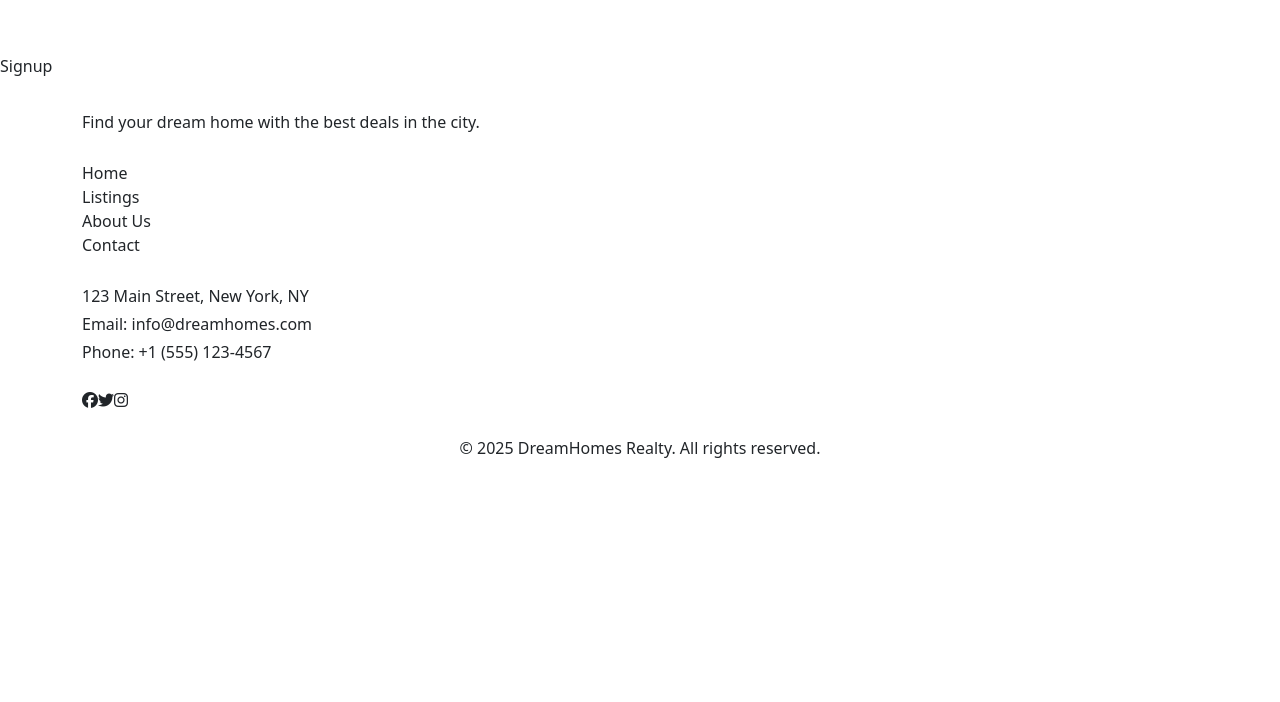
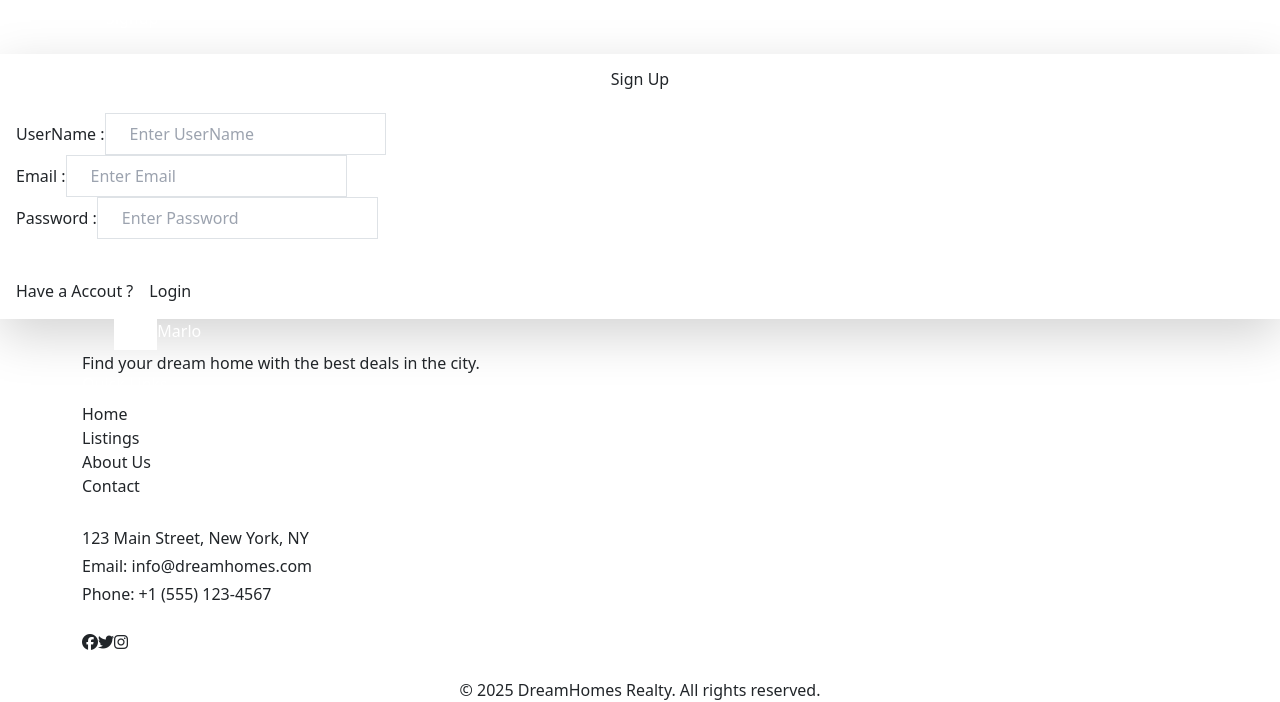
Before and after one commit to Rajulal-195/TopMarlo, a React (Vite) app: page /signup in a window 1280 px wide. Shown: the part 196-898 px from the top of the page. Before the commit the page ends 800 px from the top, so only its background shows below. Built offline with nearby package versions, Linux system fonts and the light colour scheme.

Commit message:
signup page up complited

```diff
--- a/package.json
+++ b/package.json
@@ -12,6 +12,7 @@
   "dependencies": {
     "@fortawesome/fontawesome-free": "^6.7.2",
     "@mui/icons-material": "^6.4.6",
+    "axios": "^1.8.1",
     "lucide-react": "^0.477.0",
     "react": "^19.0.0",
     "react-dom": "^19.0.0",
--- a/src/Pages/Signup.jsx
+++ b/src/Pages/Signup.jsx
@@ -1,15 +1,76 @@
-import React from 'react'
+import React, { useState } from 'react'
 import Navbar from '../Component/Navbar'
 import Footer from '../Component/Footer'
+import { Link } from 'react-router-dom';
+import axios from "axios"
 
 export default function Signup() {
-  return (
-    <div>
-      <Navbar/>
-      Signup
+  const [user, setUser] = useState("")
 
 
-      <Footer/>
+
+
+  const handleChange = (e) => {
+    const { name, value } = e.target;
+    setUser((prev) => ({ ...prev, [name]: value }));
+  };
+
+  console.log("user data is ", user)
+
+
+  const handleSubmit = async (e) => {
+    e.preventDefault();
+
+    axios.post('/api/users/register', user)
+
+      .then(response => console.log(response.data))
+      .catch(error => console.error('Error:', error.response?.data || error.message));
+
+
+  }
+
+  return (
+    <>
+      <Navbar />
+      <div className="flex items-center justify-center min-h-screen bg-gray-100">
+        <div className="bg-white p-3 rounded-lg shadow-lg w-96">
+          <h2 className="text-2xl font-bold mb-4 text-center">Sign Up</h2>
+          <form onSubmit={handleSubmit}>
+            <div>
+              <label className='block text-gray-700' htmlFor="username">UserName :</label>
+              <input type="text" name='username' onChange={handleChange} placeholder='Enter UserName' className='w-full px-4 py-2 border rounded-lg focus:outline-none focus:ring-2 focus:ring-blue-500' />
+            </div>
+
+
+            <div>
+              <label className='block text-gray-700' htmlFor="email">Email :</label>
+              <input type="email" name='email' onChange={handleChange} placeholder='Enter Email ' className='w-full px-4 py-2 border rounded-lg focus:outline-none focus:ring-2 focus:ring-blue-500' />
+
+            </div>
+
+            <div>
+              <label className='block text-gray-700' htmlFor="password">Password :</label>
+              <input type="password" name='password' onChange={handleChange} placeholder='Enter Password' className='w-full px-4 py-2 border rounded-lg focus:outline-none focus:ring-2 focus:ring-blue-500' />
+            </div>
+
+            <button
+              type="submit"
+              className="w-full bg-blue-500  text-white py-2 my-6 rounded-lg hover:bg-blue-700 transition"
+            >
+              Sign Up
+            </button>
+          </form>
+
+          <p>Have a Accout ?&emsp;
+            <Link className='text-blue-600' to="/login">Login </Link>
+          </p>
+
+
+
+        </div>
       </div>
+
+      <Footer />
+    </>
   )
 }
--- a/vite.config.js
+++ b/vite.config.js
@@ -3,5 +3,13 @@ import react from '@vitejs/plugin-react-swc'
 
 // https://vite.dev/config/
 export default defineConfig({
-  plugins: [react()],
-})
+  server: {
+    proxy: {
+      "/api": {
+        target: "http://localhost:1500/",
+        secure: false,
+      },
+    },
+  },
+    plugins: [react()],
+  })
```
Also changed, not shown: 1 other file (tests, documents, lock files or other folders).
